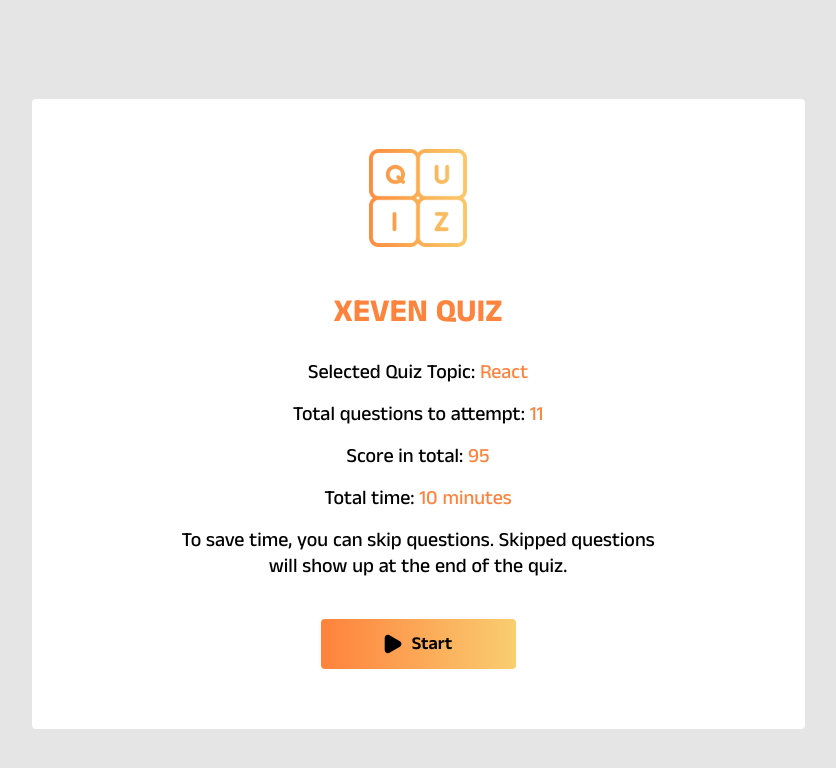
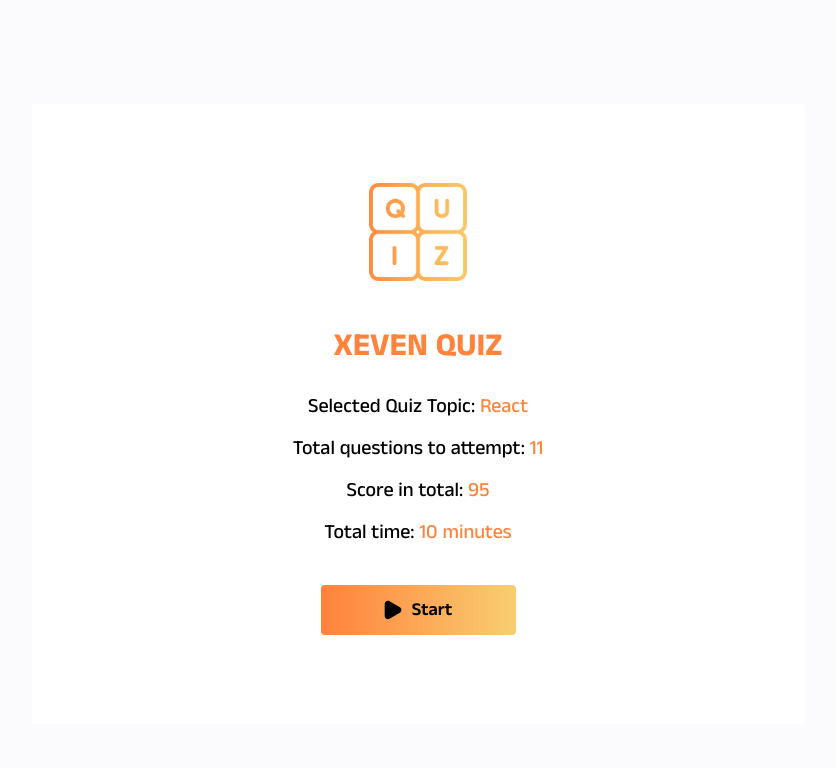
Before and after one commit to Omurlan/react-tailwind-quiz-app, a React (Vite) app: page / in a window 1280 px wide. Both pictures are taken after a click on the button "Continue". Shown: the top 768 px of the page, without its empty margins (222-1058 px from the left). Built offline with nearby package versions, Linux system fonts and the light colour scheme.

Commit message:
chore: refactor

```diff
--- a/src/components/quiz-details-screen/index.tsx
+++ b/src/components/quiz-details-screen/index.tsx
@@ -41,10 +41,6 @@ const QuizDetailsScreen = () => {
           <DetailText>
             Total time: <HighlightedText>{convertSeconds(totalTime)}</HighlightedText>
           </DetailText>
-          <DetailText>
-            To save time, you can skip questions. Skipped questions will show up at the
-            end of the quiz.
-          </DetailText>
         </div>
         <Button
           text="Start"
--- a/src/components/ui/page-center.tsx
+++ b/src/components/ui/page-center.tsx
@@ -9,7 +9,7 @@ interface PageCenterProps {
 const PageCenter: FC<PageCenterProps> = ({ light, justifyCenter, children }) => {
   return (
     <div
-      className={`${light ? 'bg-[#E5E5E5]' : 'theme-gradient'} flex min-h-screen flex-col items-center p-5 pt-12 ${justifyCenter ? 'justify-center' : ''}`}
+      className={`${light ? 'bg-[#FBFBFD]' : 'theme-gradient'} flex min-h-screen flex-col items-center p-5 pt-12 ${justifyCenter ? 'justify-center' : ''}`}
     >
       {children}
     </div>
```
